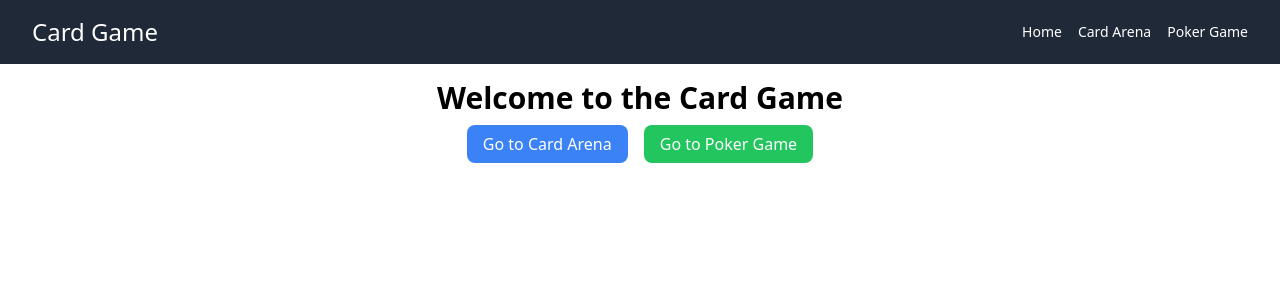
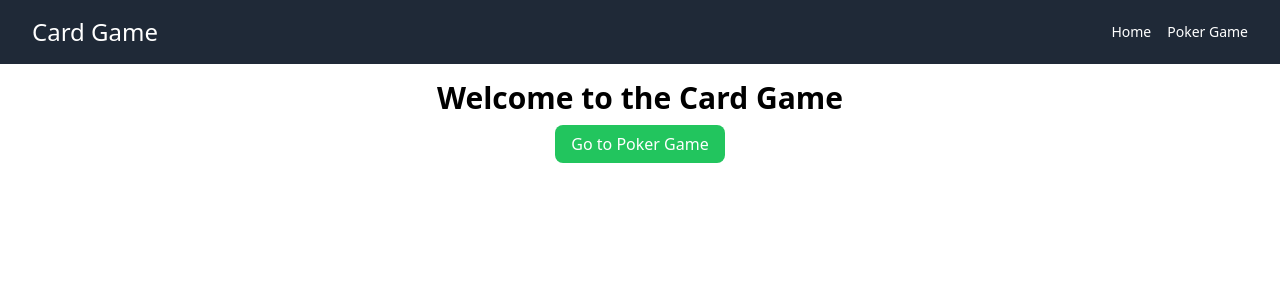
Before and after one commit to liuyuelintop/card-game-react-ts, a React (Vite) app: page / in a window 1280 px wide. Shown: the top 300 px of the page. Built offline with nearby package versions, Linux system fonts and the light colour scheme.

Commit message:
remove undeveloped components and comments from the codebase

```diff
--- a/src/App.tsx
+++ b/src/App.tsx
@@ -1,8 +1,6 @@
 import React from "react";
 import { BrowserRouter as Router, Route, Routes } from "react-router-dom";
-// import { DeckProvider } from './contexts/CardDeckContext';
 import Home from "./pages/Home";
-// import CardArena from './pages/CardArena';
 import PokerGame from "./pages/PokerGame";
 import NavBar from "./components/Navbar/Navbar";
 import NotFound from "./pages/NotFound";
@@ -10,17 +8,14 @@ import "./components/Navbar/Navbar.css";
 
 const App: React.FC = () => {
   return (
-    // <DeckProvider>
     <Router>
       <NavBar />
       <Routes>
         <Route path="/" element={<Home />} />
-        <Route path="/card-arena" element={<NotFound />} />
         <Route path="/poker-game" element={<PokerGame />} />
         <Route path="*" element={<NotFound />} />
       </Routes>
     </Router>
-    // </DeckProvider>
   );
 };
 
--- a/src/components/Navbar/Navbar.tsx
+++ b/src/components/Navbar/Navbar.tsx
@@ -60,12 +60,6 @@ const Navbar: React.FC = () => {
               Home
             </Link>
             <Link
-              to="/card-arena"
-              className="block mt-4 lg:mt-0 text-white lg:inline-block"
-            >
-              Card Arena
-            </Link>
-            <Link
               to="/poker-game"
               className="block mt-4 lg:mt-0 text-white lg:inline-block"
             >
--- a/src/pages/Home.tsx
+++ b/src/pages/Home.tsx
@@ -6,12 +6,6 @@ const Home: React.FC = () => {
     <div className="container mx-auto p-4 text-center">
       <h1 className="text-3xl font-bold mb-4">Welcome to the Card Game</h1>
       <div className="space-x-4">
-        <Link
-          to="/card-arena"
-          className="px-4 py-2 bg-blue-500 text-white rounded-lg hover:bg-blue-700 transition"
-        >
-          Go to Card Arena
-        </Link>
         <Link
           to="/poker-game"
           className="px-4 py-2 bg-green-500 text-white rounded-lg hover:bg-green-700 transition"
```
